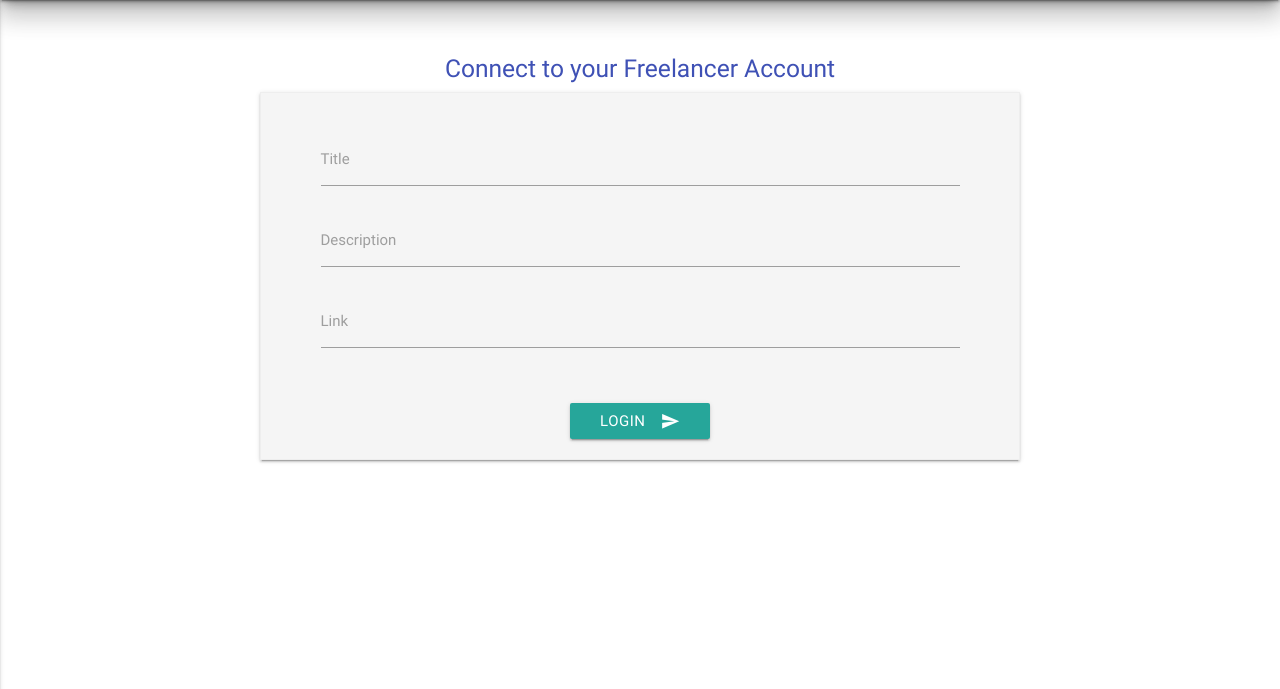
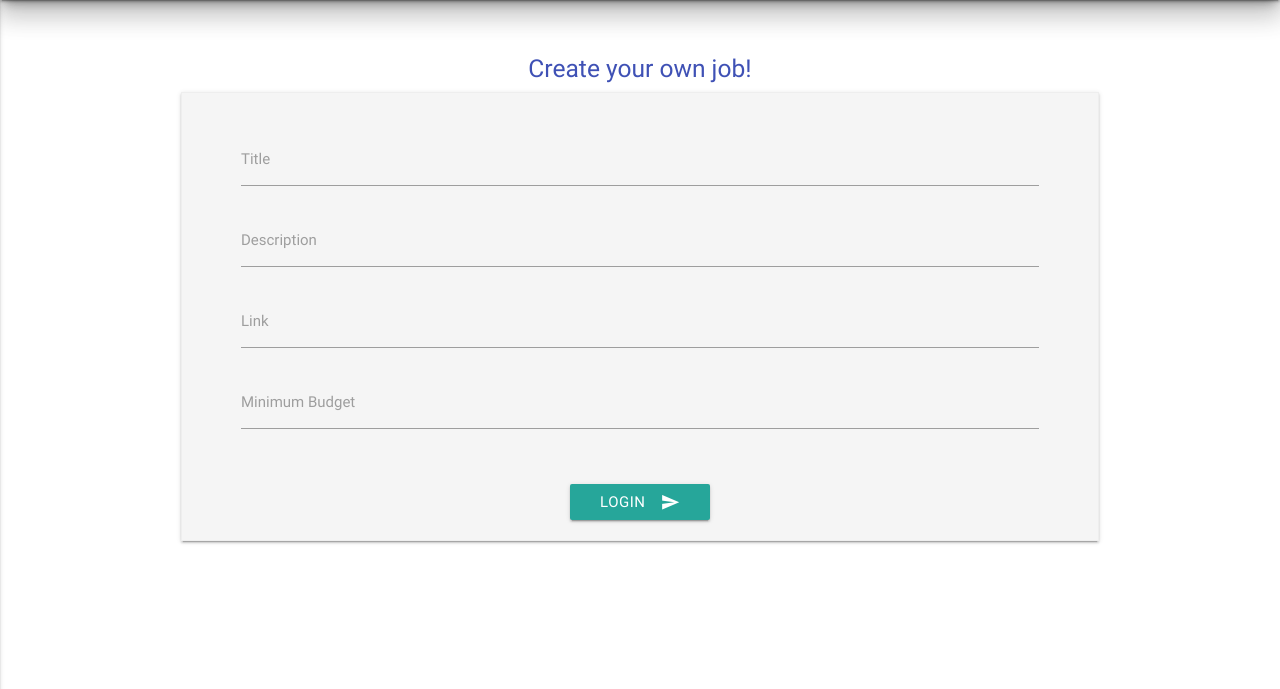
Before and after one commit to bitnahian/ApplyForMe, a Flask app: page /login in a window 1280 px wide. Shown: the part 64-753 px from the top of the page. Run offline with Flask 2, Linux system fonts and the light colour scheme; the visitor is signed in with stand-in values (Sample User, id 1); some libraries are stand-ins or nearby versions.

Commit message:
Hopefully all works

```diff
--- a/app/app.py
+++ b/app/app.py
@@ -22,8 +22,28 @@
                 title = request.form['title']
                 description = request.form['description']
                 link = request.form['link']
-                #add to cart HERE asldkjasldasdjlk
-                return redirect('confirmation/confirmation.html')
+                budget = request.form['budget']
+                job_ids = get_job_id()
+                url = "https://www.freelancer-sandbox.com/api/projects/0.1/projects/"
+                oauth_headers = {"freelancer-oauth-V1": "k00e8P5saxuzfkoHcJOcMhT0pJcgt9",  "Content-Type" : "application/json"}
+                data = {
+                "title": title,
+                "description": description + "Application Link: " + link,
+                "currency": {
+                    "code": "AUD",
+                    "id": 3,
+                    "sign": "$"
+                    },
+                "budget": {
+                        "minimum": budget
+                    },
+                "jobs": job_ids
+                }
+                resp = requests.post(url, headers=oauth_headers, data=json.dumps(data))
+                response = json.loads(resp.text)
+                print(jsonify(response))
+
+                return render_template('index/index.html')
         elif request.method == 'GET':
             return render_template('auth/login.html', form=form)
     else:
@@ -32,7 +52,7 @@
 @app.route('/logout')
 def logout():
     session.pop('username', None)
-    return render_template('index/index.html')
+    return redirect(url_for('home'))
 
 @app.route('/form')
 def form():
@@ -47,6 +67,7 @@
     title = request.args.get('title', 0, type=str) #Get jobsb ID from Javascript
     description = request.args.get('description', 0, type=str) #Get jobsb ID from Javascript
 
+    print(title)
     if cartID != -100: #Add new cart item
         session['username']['cart']['id'].append(cartID)
         session['username']['cart']['title'].append(title)
@@ -85,9 +106,7 @@
 
 @app.route('/confirmation')
 def confirmation():
-    cart = [ 'Fix my PHP website.', 'B', 'C' ]
-    job_ids = get_job_id()
-    return render_template('confirmation/confirmation.html', cart = cart )
+    return render_template('confirmation/confirmation.html' )
 
 @app.route('/process')
 def process():
@@ -174,6 +193,11 @@
         if budgets[i] == -1:
             continue
         # Else do the API call
+        title = session['username']['cart']['title'][i]
+        description = session['username']['cart']['description'][i]
+        id = session['username']['cart']['cartID'][i]
+
+        description += "   Apply Here: https://authenticjobs.com/jobs/" + id
         data = {
         "title": titles[i],
         "description": descriptions[i],
@@ -190,6 +214,9 @@
         resp = requests.post(url, headers=oauth_headers, data=json.dumps(data))
         response = json.loads(resp.text)
         print(jsonify(response))
+        session['username']['cart']['title'] = []
+        session['username']['cart']['cart'] = []
+        session['username']['cart']['description'] = []
 
     # REMEMBER TO POP CART SESSION
     return json.dumps({"status" : "success", "message":"Application was successful."})
--- a/app/auth.py
+++ b/app/auth.py
@@ -1,5 +1,5 @@
 from flask_wtf import Form, FlaskForm
-from wtforms import validators, StringField, PasswordField, TextField
+from wtforms import validators, StringField, PasswordField, TextField, DateField
 from wtforms.fields.html5 import EmailField
 from wtforms.validators import Email, InputRequired
 from flask import Flask, session, redirect, url_for, escape, request
@@ -23,3 +23,4 @@
     title = TextField('Title', validators=[InputRequired('Title Required'), validators.Length(min=5, max=50)])
     description = TextField('Description', validators=[InputRequired('Description Required'), validators.Length(min=5, max=80)])
     link = TextField('Link', validators=[InputRequired('Link for Application Portal'), validators.Length(min=3, max=150)])
+    budget = TextField('Minimum Budget', validators=[InputRequired('Minimum Budget is required'), validators.Length(min=1)])
--- a/app/templates/auth/login.html
+++ b/app/templates/auth/login.html
@@ -6,7 +6,7 @@
 
         <div class="container center-align give-margin">
 
-            <h5 class="indigo-text">Connect to your Freelancer Account</h5>
+            <h5 class="indigo-text">Create your own job!</h5>
 
             <div class="custom-box z-depth-1 grey lighten-4 row left-align">
             {% for message in form.title.errors %}
@@ -33,6 +33,11 @@
                           {{ form.link.label(class_="active") }}
                           {{ form.link( id="link", type="text", class_="validate") }}
                         </div>
+                        <div class='input-field col s12'>
+                          {{ form.budget.label(class_="active") }}
+                          {{ form.budget (id="budget", type="text", class_="validate") }}
+                        </div>
+
                     </div>
 
                     <!-- <div class='row'>
--- a/app/templates/confirmation/confirmation.html
+++ b/app/templates/confirmation/confirmation.html
@@ -16,12 +16,12 @@
 			</div> -->
 
 			<ul class="collapsible" data-collapsible="accordion" id = "length" value = "{{cart|length}}">
-				{% for jobs in cart %}
+				{% for jobs in session.username.cart.title %}
 				<li>
 					<div class="collapsible-header"><i class="material-icons">assignment</i> Job: {{ loop.index }}
 					</div>
 
-					<div class="collapsible-body"><span> {{ jobs }} </span>
+					<div class="collapsible-body"><span> {{ jobs }}  </span>
 						<div class="container center-align">
 							<div class="row">
 								<form>
@@ -34,7 +34,6 @@
 							</div>
 						</div>
 					</div>
-
 				</li>
 				{% endfor %}
 				<!-- <li>
```
